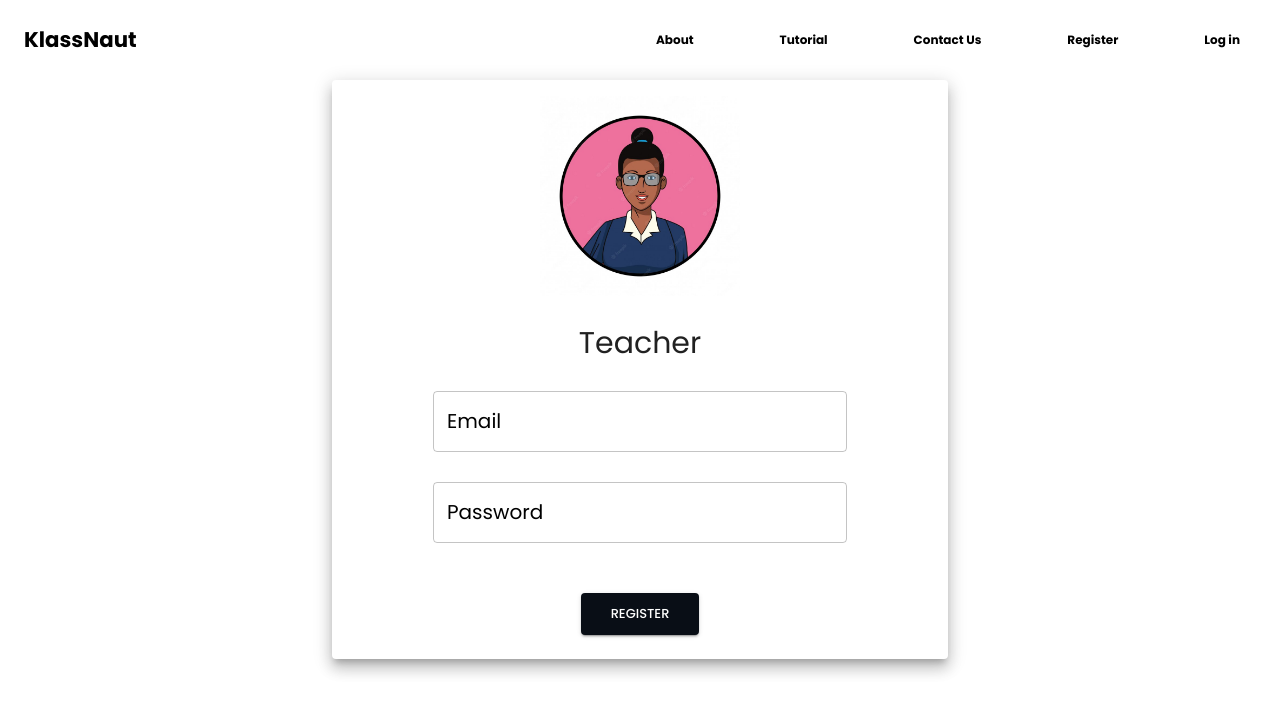
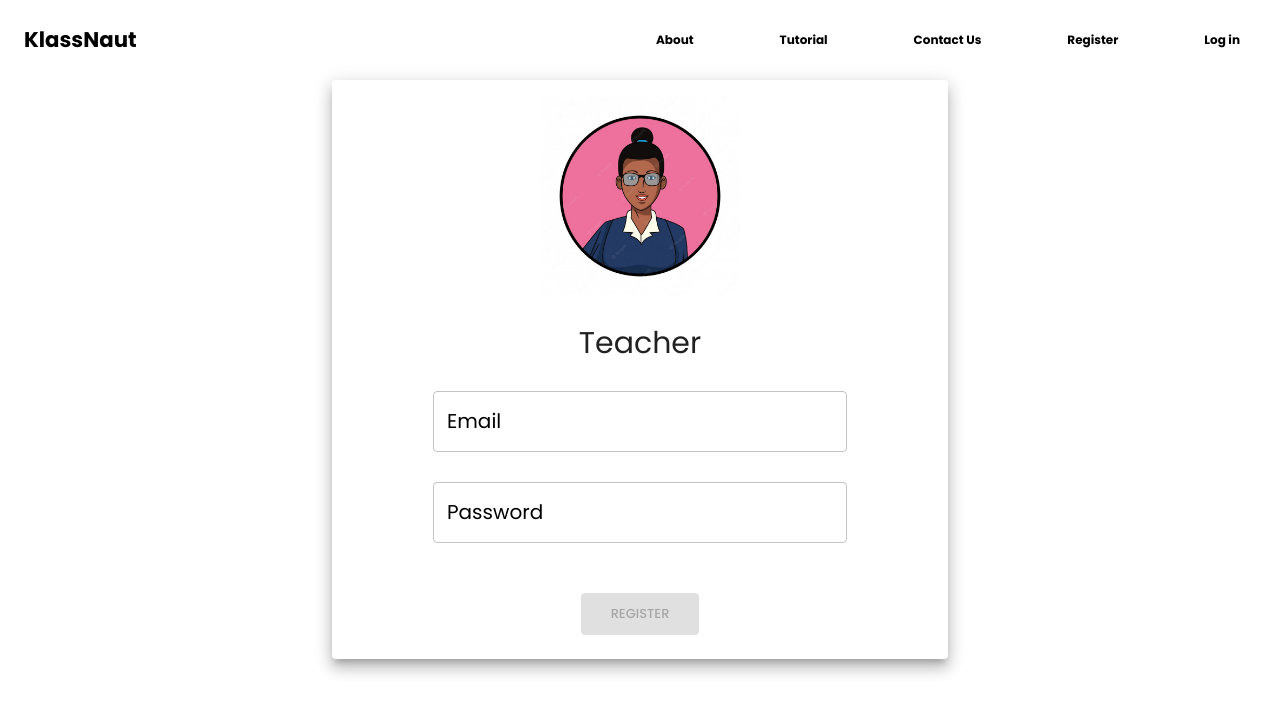
Before and after one commit to itcentralng/autoNoteApp, a React (Create React App) app: page /register in a window 1280 px wide. Shown: the top 714 px of the page. Built offline with nearby package versions, Linux system fonts and the light colour scheme.

Commit message:
Login + Register forms updated

```diff
--- a/src/pages/Login.jsx
+++ b/src/pages/Login.jsx
@@ -47,9 +47,11 @@ function Login() {
 
   const [wrongCredential, setWrongCredentials] = useState(false);
 
+
   // console.log(location.pathname);
   const [email, setEmail] = useState("");
   const [password, setPassword] = useState("");
+  const isFormValid = email && password;
   function handleLogin() {
     setLoader(true);
     fetch(`${process.env.REACT_APP_API_URL}/login`, {
@@ -148,6 +150,7 @@ function Login() {
                     color="secondary"
                     className={classes.btn}
                     onClick={handleLogin}
+                    disabled={!isFormValid}
                   >
                     {loader ? (
                       <ScaleLoader color="#ffffff" height={15} />
--- a/src/pages/Register.jsx
+++ b/src/pages/Register.jsx
@@ -40,6 +40,8 @@ function Register() {
   const [email, setUsername] = useState("");
   const [password, setPassword] = useState("");
   const [RegisterMessage, setRegisterMessage] = useState("");
+
+  const isFormValid = email && password;
 
   const handleSubmit = async (e) => {
     e.preventDefault();
@@ -124,6 +126,7 @@ function Register() {
                 type="submit"
                 color="secondary"
                 className={classes.btn}
+                disabled={!isFormValid}
               >
                 Register
               </Button>
```
